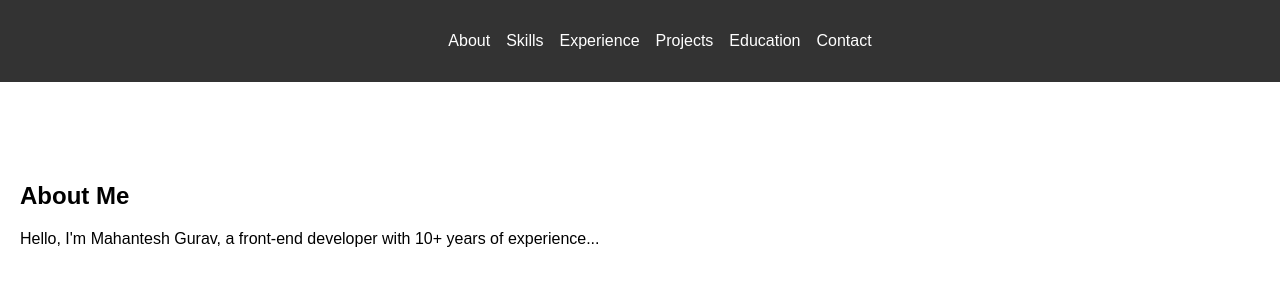
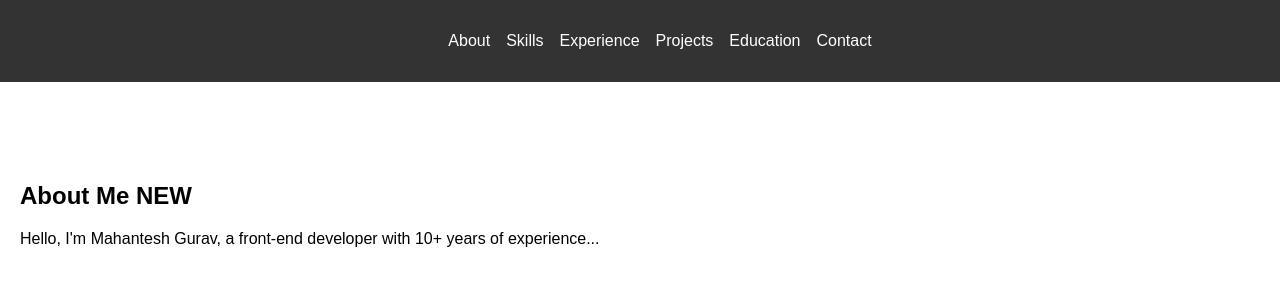
Before and after one commit to mahanteshbg/mahanteshbg.github.io, a React (Vite) app: page / in a window 1280 px wide. Shown: the top 300 px of the page. Built offline with nearby package versions, Linux system fonts and the light colour scheme.

Commit message:
test commit for workflows

```diff
--- a/src/sections/About.jsx
+++ b/src/sections/About.jsx
@@ -4,7 +4,7 @@ import React from 'react';
 const About = () => {
   return (
     <section id="about" className="section">
-      <h2>About Me</h2>
+      <h2>About Me NEW</h2>
       <p>Hello, I'm Mahantesh Gurav, a front-end developer with 10+ years of experience...</p>
     </section>
   );
```
